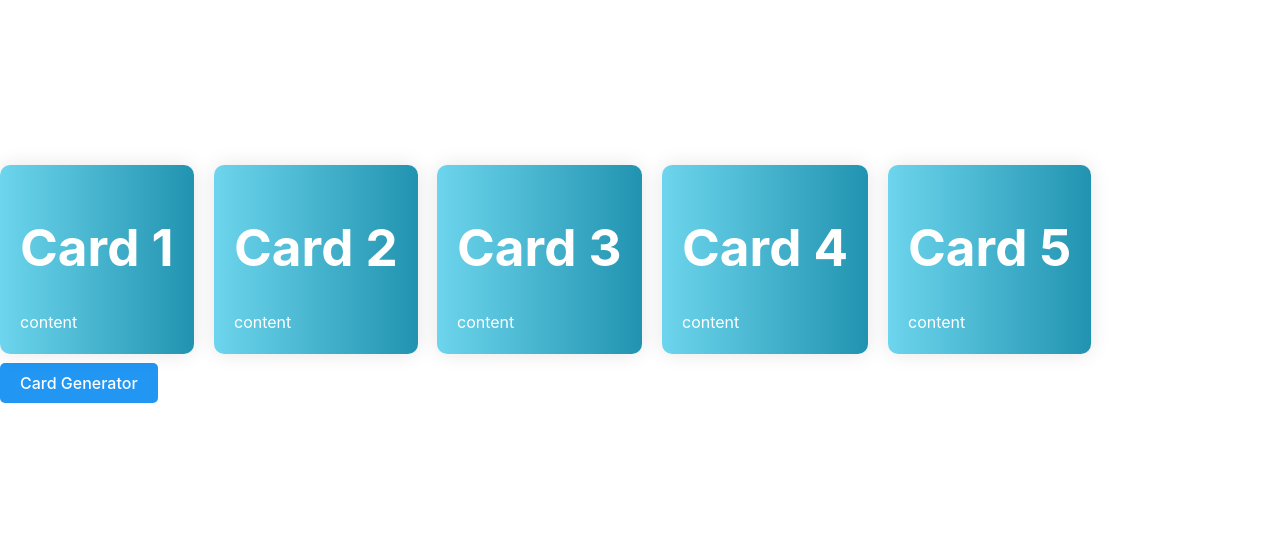
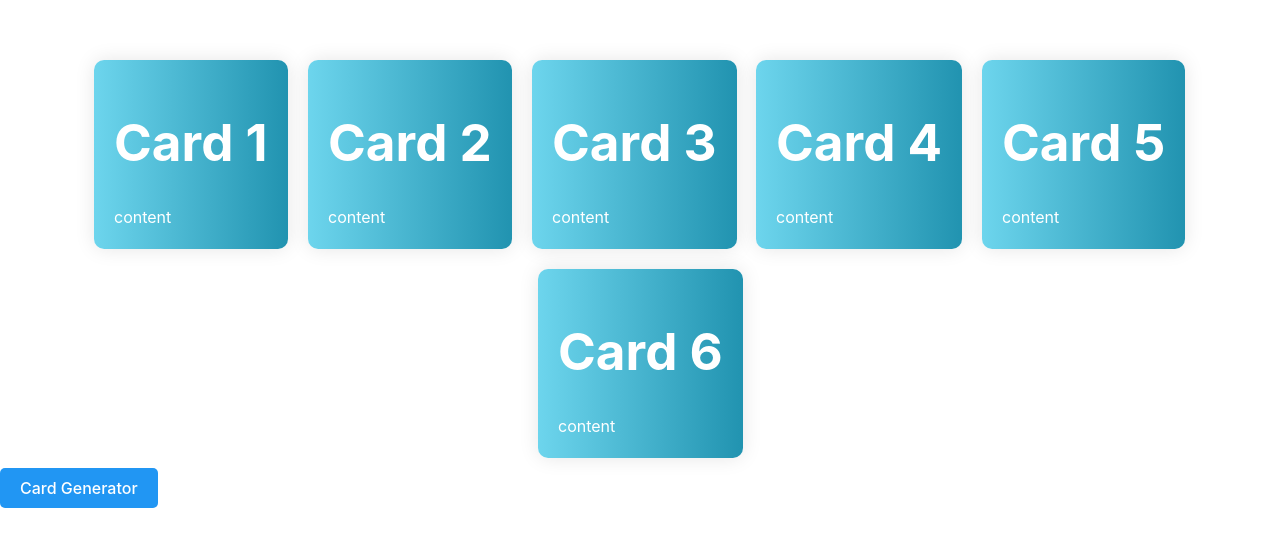
Before and after one commit to smsalim/react-card-app, a React (Vite) app: page / in a window 1280 px wide. Shown: the part 116-662 px from the top of the page. Built offline with nearby package versions, Linux system fonts and the light colour scheme.

Commit message:
third commit

```diff
--- a/src/App.jsx
+++ b/src/App.jsx
@@ -7,7 +7,8 @@ function App(){
     {id : 2, title:"Card 2", content:"content"},
     {id : 3, title:"Card 3", content:"content"},
     {id : 4, title:"Card 4", content:"content"},
-    {id : 5, title:"Card 5", content:"content"}
+    {id : 5, title:"Card 5", content:"content"},
+    {id : 6, title:"Card 6", content:"content"}
   ]
     const CardGenerator=()=>{
       cards.push({title:"Card Title",content:"Content"})
@@ -18,9 +19,7 @@ function App(){
     <>
       <div className='card-container'>
         {cards.map((card)=>{
-          return (
-            <Card key={card.id} title={card.title} content={card.content}></Card>
-        )
+          return (<Card key={card.id} title={card.title} content={card.content}/>)
         })}
       </div>
       <button onClick={CardGenerator}>Card Generator</button>
--- a/src/Card.jsx
+++ b/src/Card.jsx
@@ -1,7 +1,8 @@
 import './Card.css'
+
 const Card = ({title, content})=>{
     return (
-        <div className="card">
+        <div className='card'>
             <h1>{title}</h1>
             <p>{content}</p>
         </div>
```
